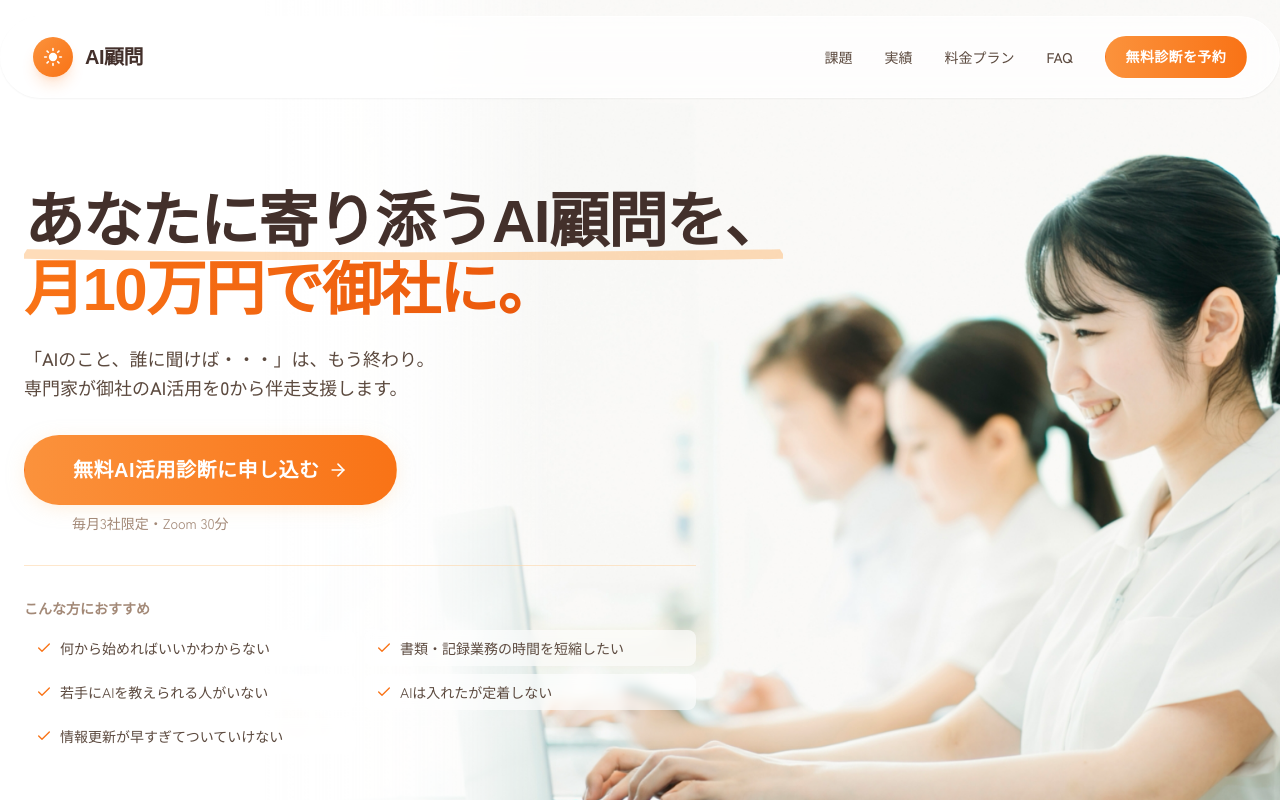
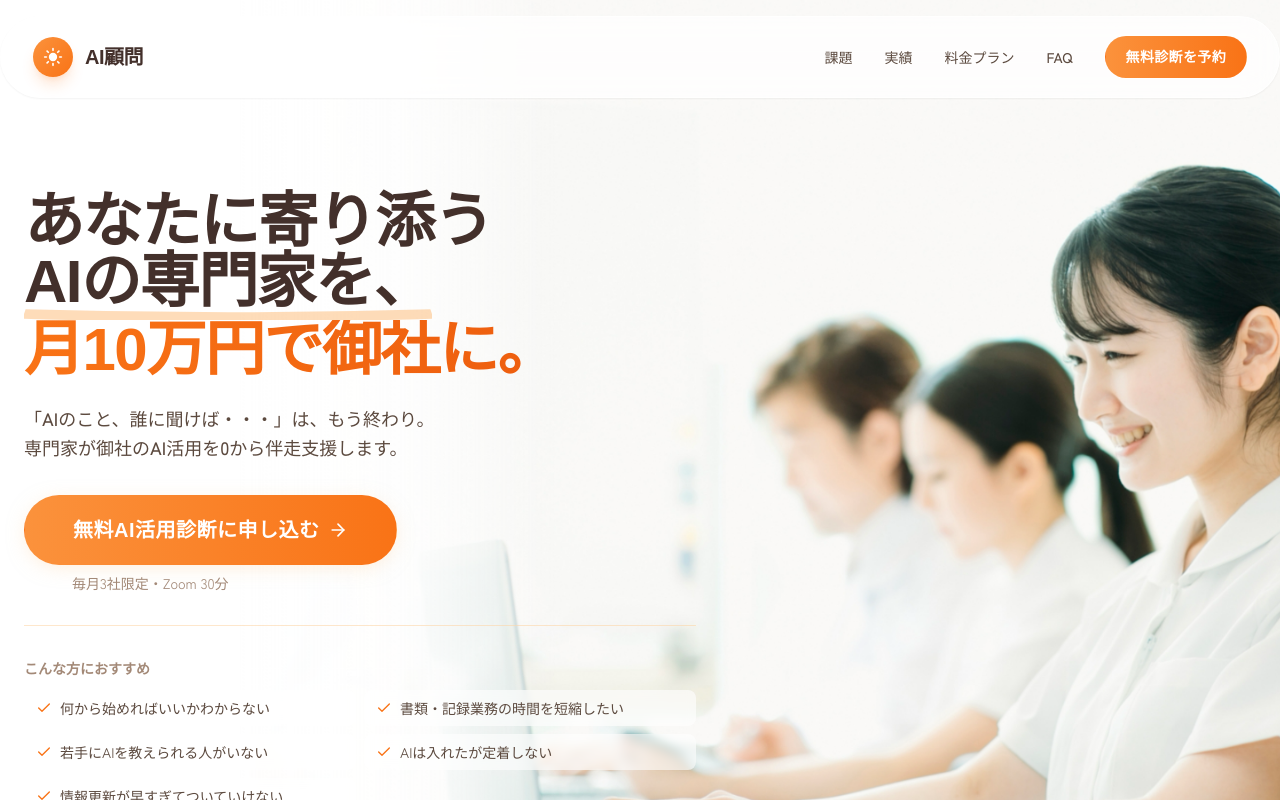
Before and after one commit to shunsuke-tnk/ai-komon-lp, a React (Vite) app: page / in a window 1280 px wide. Shown: the top 800 px of the page. Built offline with nearby package versions, Linux system fonts and the light colour scheme; a web font is replaced by a local one.

Commit message:
タイトル３行表示

```diff
--- a/App.tsx
+++ b/App.tsx
@@ -107,12 +107,14 @@
           <div className="max-w-xl lg:max-w-2xl">
             {/* Main Heading */}
             <h1 className="text-3xl sm:text-4xl lg:text-5xl xl:text-6xl font-bold leading-tight text-text-heading tracking-tight font-rounded mb-6">
-              <span className="inline-block relative whitespace-nowrap">
-                あなたに寄り添うAI顧問を、
-                <svg className="absolute -bottom-2 left-0 w-full h-3 text-primary-300/50 -z-10" viewBox="0 0 100 10" preserveAspectRatio="none"><path d="M0 5 Q 50 10 100 5" stroke="currentColor" strokeWidth="8" fill="none" /></svg>
+              <span className="block">あなたに寄り添う</span>
+              <span className="block relative">
+                <span className="relative inline-block">
+                  AIの専門家を、
+                  <svg className="absolute -bottom-2 left-0 w-full h-3 text-primary-300/50 -z-10" viewBox="0 0 100 10" preserveAspectRatio="none"><path d="M0 5 Q 50 10 100 5" stroke="currentColor" strokeWidth="8" fill="none" /></svg>
+                </span>
               </span>
-              <br />
-              <span className="text-transparent bg-clip-text bg-gradient-to-r from-primary-500 to-primary-600 inline-block mt-2">
+              <span className="text-transparent bg-clip-text bg-gradient-to-r from-primary-500 to-primary-600 block mt-2">
                 月10万円で御社に。
               </span>
             </h1>
```
